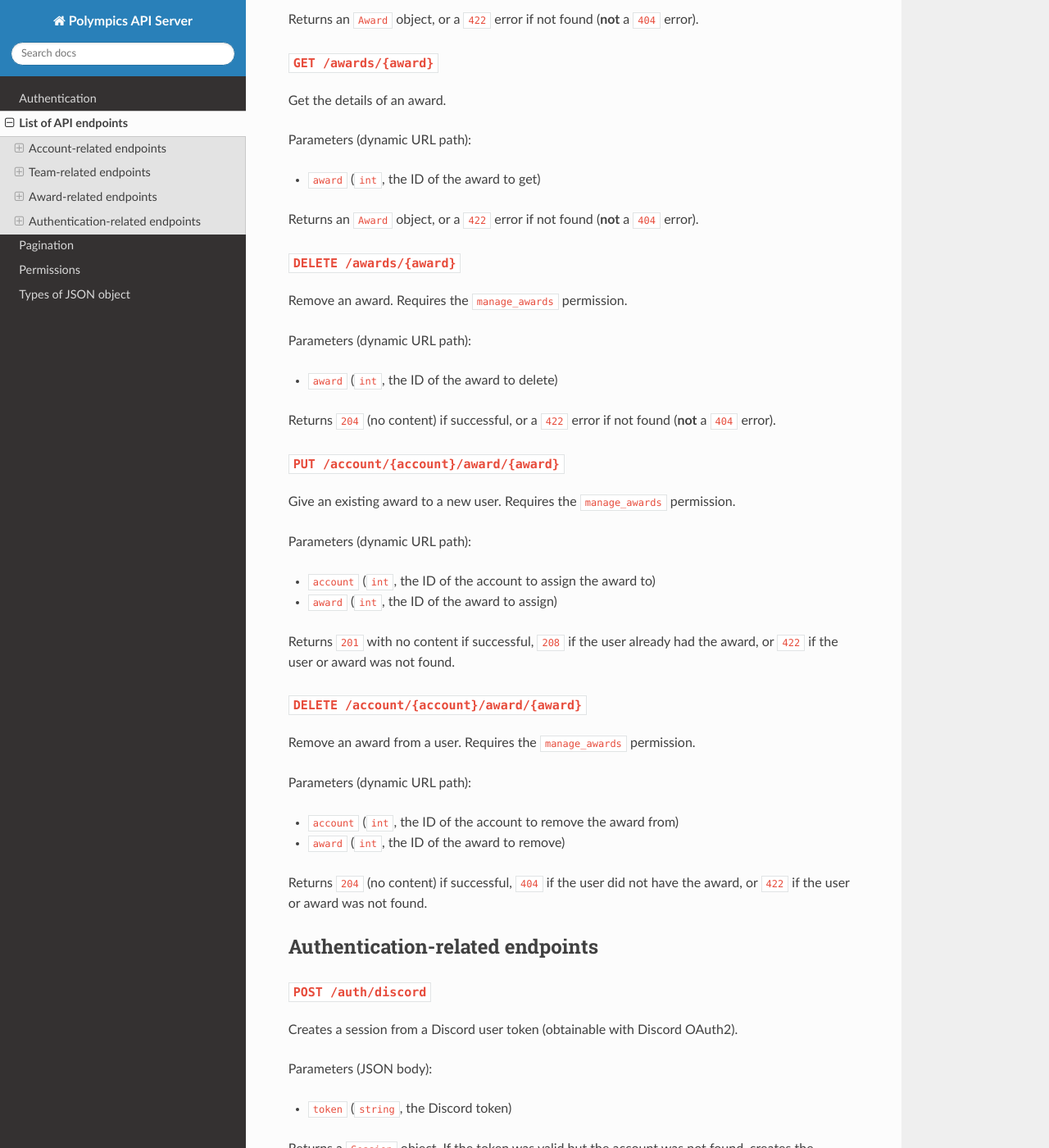
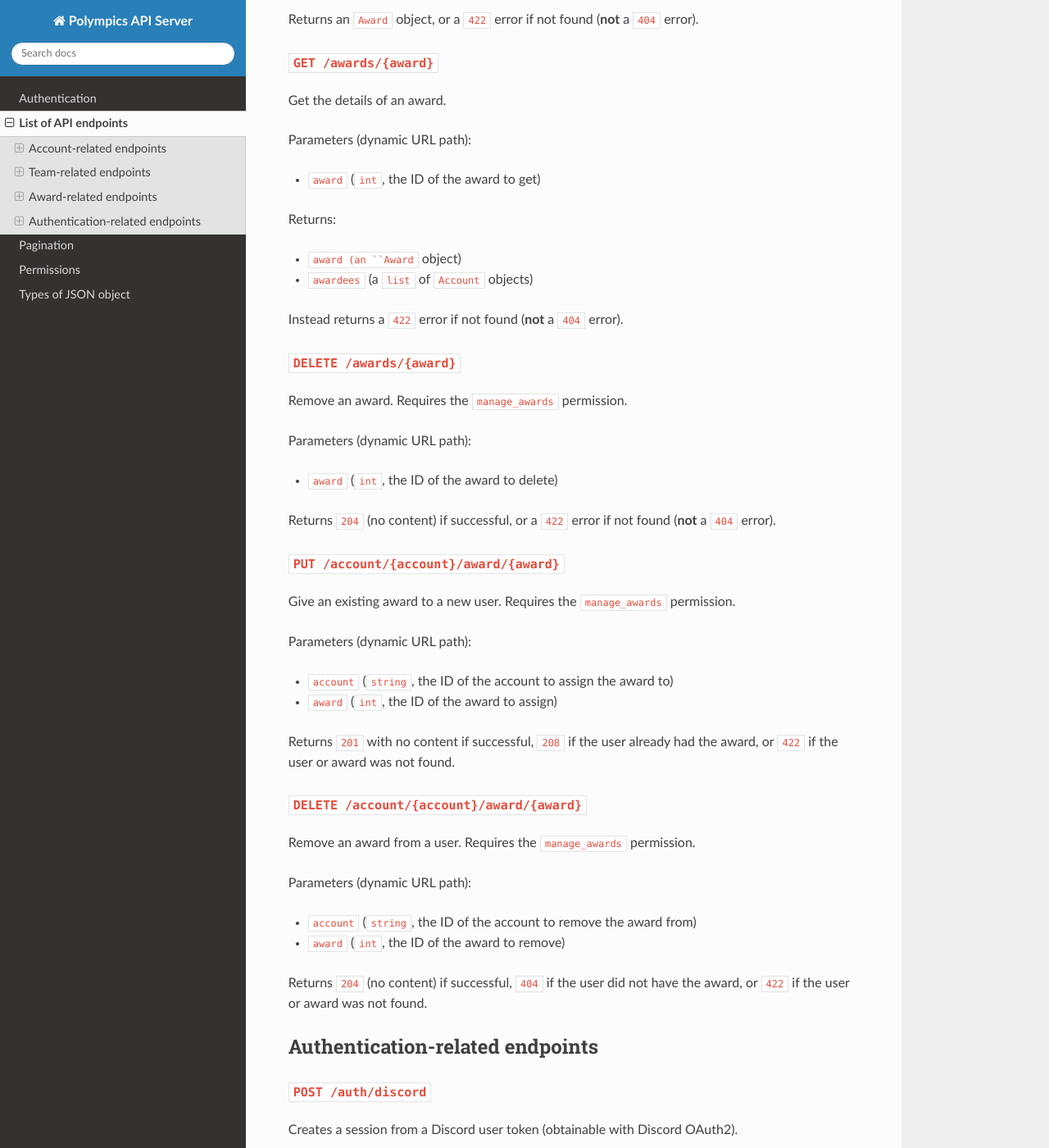
Before and after one commit to polympics/server, a Sphinx documentation site: the page built from docs/source/endpoints.rst, in a window 1280 px wide and 1400 px high, scrolled down 4630 px. Shown: the whole window at 82% size. Built offline with Sphinx 7.4.7 and the Read the Docs theme 2.0.0, drawn with Linux system fonts in a browser that asks for light colours.

Commit message:
List awardees on GET award.

```diff
--- a/docs/source/conf.py
+++ b/docs/source/conf.py
@@ -13,7 +13,7 @@ sys.path.insert(0, os.path.abspath('../..'))
 project = 'Polympics API Server'
 copyright = '2021, Artemis'
 author = 'Artemis'
-release = '0.4.0'
+release = '0.4.1'
 
 extensions = [
     'sphinx.ext.autodoc',
--- a/docs/source/endpoints.rst
+++ b/docs/source/endpoints.rst
@@ -176,7 +176,7 @@ Parameters (JSON body):
 - ``title`` (``string``)
 - ``image_url`` (``string``)
 - ``team`` (``int``, the ID of a team)
-- ``accounts`` (``list``of ``int`` s, the IDs of accounts)
+- ``accounts`` (``list``of ``string`` s, the IDs of accounts)
 
 ``team`` *should* (but is not required to) refer to a team that all the ``accounts`` are part of.
 
@@ -208,7 +208,12 @@ Parameters (dynamic URL path):
 
 - ``award`` (``int``, the ID of the award to get)
 
-Returns an ``Award`` object, or a ``422`` error if not found (**not** a ``404`` error).
+Returns:
+
+- ``award (an ``Award`` object)
+- ``awardees`` (a ``list`` of ``Account`` objects)
+
+Instead returns a ``422`` error if not found (**not** a ``404`` error).
 
 ``DELETE /awards/{award}``
 --------------------------
@@ -228,7 +233,7 @@ Give an existing award to a new user. Requires the ``manage_awards`` permission.
 
 Parameters (dynamic URL path):
 
-- ``account`` (``int``, the ID of the account to assign the award to)
+- ``account`` (``string``, the ID of the account to assign the award to)
 - ``award`` (``int``, the ID of the award to assign)
 
 Returns ``201`` with no content if successful, ``208`` if the user already had the award, or ``422`` if the user or award was not found.
@@ -240,7 +245,7 @@ Remove an award from a user. Requires the ``manage_awards`` permission.
 
 Parameters (dynamic URL path):
 
-- ``account`` (``int``, the ID of the account to remove the award from)
+- ``account`` (``string``, the ID of the account to remove the award from)
 - ``award`` (``int``, the ID of the award to remove)
 
 Returns ``204`` (no content) if successful, ``404`` if the user did not have the award, or ``422`` if the user or award was not found.
```
Also changed, not shown: 2 other files.
